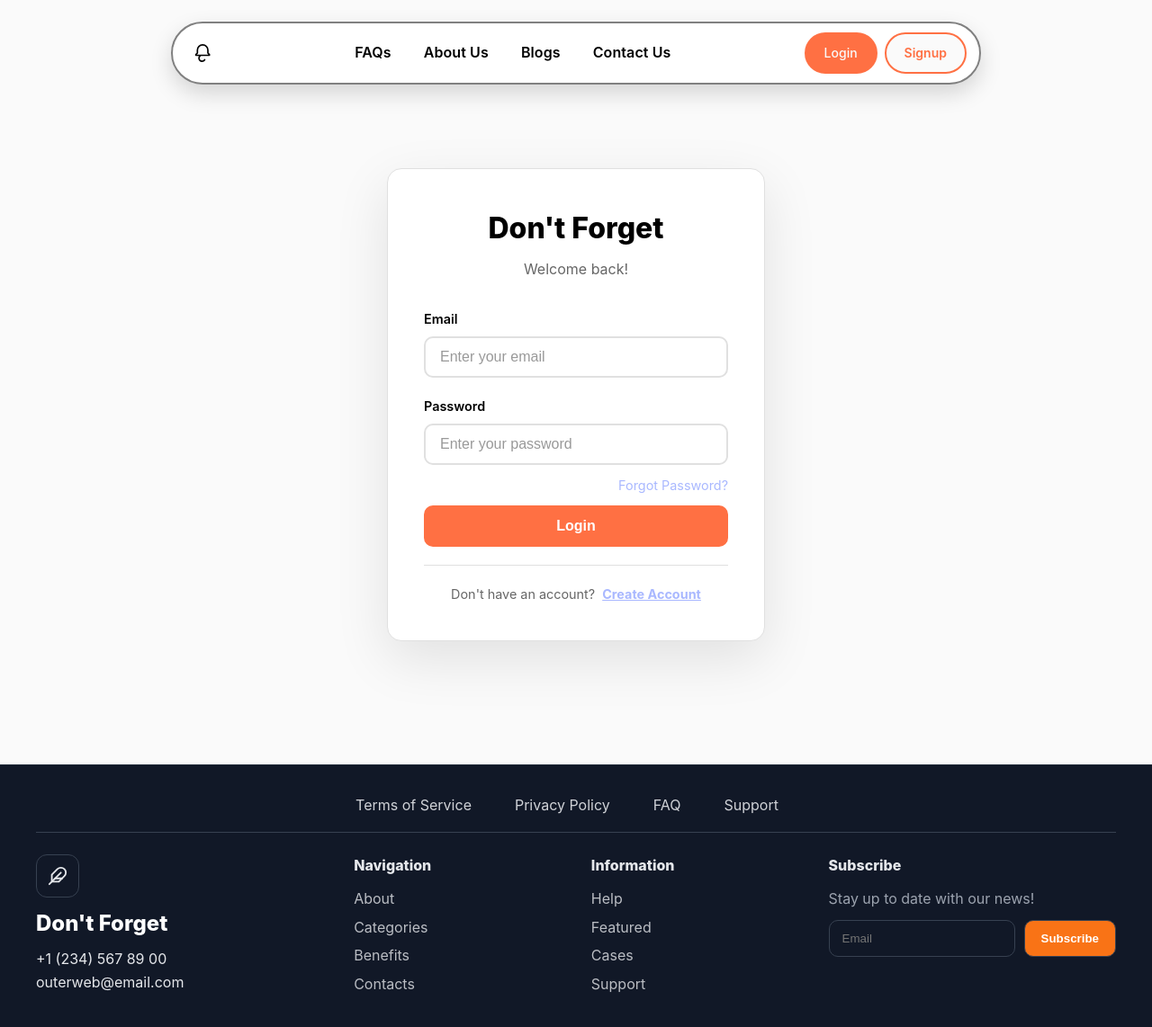
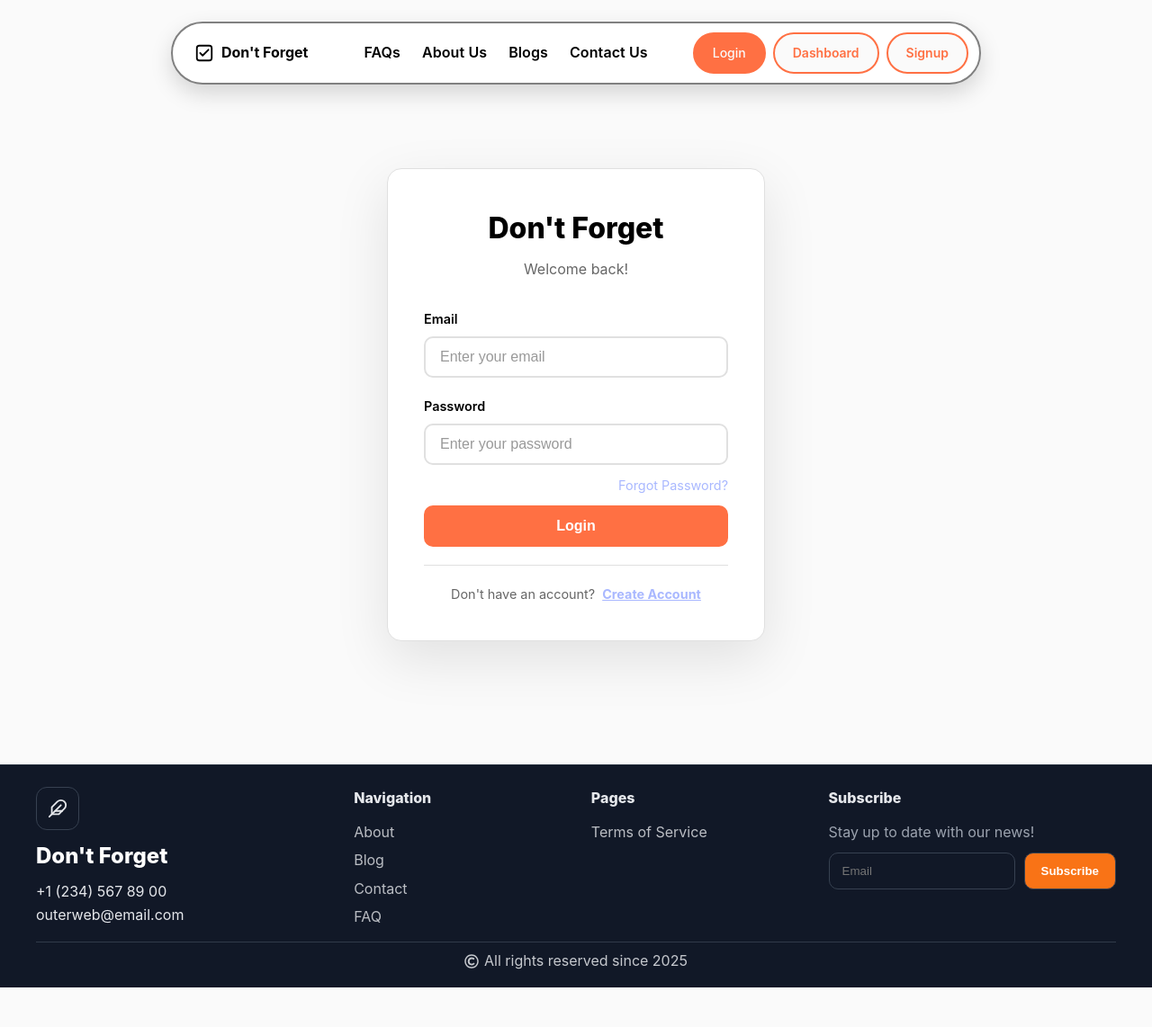
Before and after one commit to ZainManzoor2003/Dont-Forget-Tasks, a React (Vite) app in the folder client/: page /login in a window 1280 px wide. Shown: the top 1142 px of the page at 90% size. After the commit the page ends 1098 px from the top, so only its background shows below. Built offline with nearby package versions, Linux system fonts and the light colour scheme.

Commit message:
Refactor Header and SiteFooter components; enhance accessibility with ARIA attributes; update navigation links and styles; adjust layout in Homepage CSS for better alignment and spacing.

```diff
--- a/client/src/components/Header.jsx
+++ b/client/src/components/Header.jsx
@@ -6,10 +6,19 @@ const Header = () => {
 
   return (
     <header className="header nav-pill">
-      <div className="pill-left-icon" onClick={()=>navigate('/')}>
-        <svg width="20" height="20" viewBox="0 0 24 24" fill="none" xmlns="http://www.w3.org/2000/svg">
-          <path d="M13.73 21C12.97 22.25 11.61 23 10.12 23C7.89 23 6.07 21.18 6.07 18.95C6.07 17.46 6.82 16.1 8.07 15.34M18 8C18 4.13 14.87 1 11 1C7.13 1 4 4.13 4 8V12L2 14V15H20V14L18 12V8Z" stroke="currentColor" strokeWidth="2" strokeLinecap="round" strokeLinejoin="round"/>
+      <div
+        className="pill-left-icon"
+        onClick={()=>navigate('/')}
+        role="button"
+        aria-label="Go to homepage"
+        style={{ display: 'inline-flex', alignItems: 'center', gap: 8, cursor: 'pointer', whiteSpace: 'nowrap' }}
+      >
+        {/* Simple checklist icon as a logo */}
+        <svg width="22" height="22" viewBox="0 0 24 24" fill="none" xmlns="http://www.w3.org/2000/svg">
+          <rect x="3" y="3" width="18" height="18" rx="3" stroke="currentColor" strokeWidth="2"/>
+          <path d="M7 12L10 15L17 8" stroke="currentColor" strokeWidth="2" strokeLinecap="round" strokeLinejoin="round"/>
         </svg>
+        <span className="brand-text" style={{ fontWeight: 700, whiteSpace: 'nowrap' }}>Don't Forget</span>
       </div>
       <nav className="pill-nav">
         <Link to="/faq" className="pill-link">FAQs</Link>
@@ -19,6 +28,7 @@ const Header = () => {
       </nav>
       <div className="header-right" style={{ display: 'flex', gap: 8 }}>
         <Link to='/login' className="signin-btn" style={{ textDecoration: 'none', display: 'inline-block' }}>Login</Link>
+        <Link to='/dashboard' className="signup-btn" style={{ textDecoration: 'none', display: 'inline-block' }}>Dashboard</Link>
         <Link to="/signup" className="signup-btn" style={{ textDecoration: 'none', display: 'inline-block' }}>Signup</Link>
       </div>
     </header>
--- a/client/src/components/Homepage.css
+++ b/client/src/components/Homepage.css
@@ -27,19 +27,21 @@
   border: 2px solid gray;
   border-radius: 999px;
   box-shadow: 0 10px 25px rgba(0,0,0,0.15);
-  padding: 10px 14px;
-  gap: 14px;
+  padding: 10px 12px;
+  gap: 10px;
+  display: flex;
+  align-items: center;
 }
 
 .pill-left-icon {
-  width: 40px;
   height: 40px;
+  padding: 0 12px;
   background: #ffffff;
   color: var(--black);
   border-radius: 999px;
   display: flex;
   align-items: center;
-  justify-content: center;
+  gap: 8px;
   flex-shrink: 0;
   cursor: pointer;
 }
@@ -48,8 +50,9 @@
   display: flex;
   justify-content: center;
   align-items: center;
-  gap: 36px;
+  gap: 24px;
   flex: 1;
+  min-width: 0;
 }
 
 .pill-link {
@@ -701,7 +704,7 @@
 
 
 /* Footer */
-.site-footer { color: #e5e7eb; padding: 32px 40px 60px; border-top: 1px solid #1f2937; background: #111827; }
+.site-footer { color: #e5e7eb; padding: 24px 40px 16px; border-top: 1px solid #1f2937; background: #111827; }
 .footer-topbar { max-width:1200px; margin:0 auto 24px; padding-bottom:16px; border-bottom:1px solid #374151; display:flex; gap:28px; align-items:center; justify-content:center; }
 .footer-topbar .foot-link { color: #e5e7eb; text-decoration:none; margin-right:20px; opacity:0.9; }
 .footer-topbar .foot-link:hover { opacity:1; }
@@ -730,7 +733,7 @@
 }
 @media (max-width: 640px){
   .nav-pill{ width: calc(100% - 12px); padding: 8px; gap:8px; }
-  .pill-left-icon{ width: 36px; height: 36px; }
+  .pill-left-icon{ height: 36px; padding: 0 10px; }
   .pill-nav{ gap:16px; overflow-x:auto; -webkit-overflow-scrolling: touch; }
   .pill-nav::-webkit-scrollbar{ display:none; }
   .pill-link{ font-size: 14px; white-space: nowrap; }
@@ -742,7 +745,7 @@
 @media (max-width: 420px){
   .header{ top: 12px; }
   .nav-pill{ top:12px; padding:6px 8px; border-width:1px; }
-  .pill-left-icon{ width:32px; height:32px; }
+  .pill-left-icon{ height:32px; padding: 0 8px; }
   .pill-nav{ gap:12px; }
   .pill-link{ font-size:12px; }
 }
--- a/client/src/components/SiteFooter.jsx
+++ b/client/src/components/SiteFooter.jsx
@@ -1,17 +1,11 @@
 import React from 'react';
 import { Link } from 'react-router-dom';
 import { FiFeather } from 'react-icons/fi';
+import { FaRegCopyright } from 'react-icons/fa';
 
 const SiteFooter = () => {
   return (
     <footer className="site-footer">
-      <div className="footer-topbar">
-        <Link to="/privacy" className="foot-link"  rel="noopener noreferrer">Terms of Service</Link>
-        <Link to="/privacy" className="foot-link" rel="noopener noreferrer">Privacy Policy</Link>
-        <Link to="/faq" className="foot-link"  rel="noopener noreferrer">FAQ</Link>
-        <a href="#" className="foot-link">Support</a>
-        {/* <div className="foot-follow">Follow us :</div> */}
-      </div>
       <div className="footer-grid">
         <div className="foot-brand">
           <div className="foot-logo"><FiFeather /></div>
@@ -21,17 +15,14 @@ const SiteFooter = () => {
         </div>
         <div className="foot-col">
           <div className="foot-title">Navigation</div>
-          <a href="#about" className="foot-item">About</a>
-          <a href="#categories" className="foot-item">Categories</a>
-          <a href="#" className="foot-item">Benefits</a>
-          <a href="#contact" className="foot-item">Contacts</a>
+          <Link to="/about" className="foot-item">About</Link>
+          <Link to="/blog" className="foot-item">Blog</Link>
+          <Link to="/contact" className="foot-item">Contact</Link>
+          <Link to="/faq" className="foot-item">FAQ</Link>
         </div>
         <div className="foot-col">
-          <div className="foot-title">Information</div>
-          <a href="#" className="foot-item">Help</a>
-          <a href="#" className="foot-item">Featured</a>
-          <a href="#" className="foot-item">Cases</a>
-          <a href="#" className="foot-item">Support</a>
+          <div className="foot-title">Pages</div>
+          <Link to="/terms" className="foot-item">Terms of Service</Link>
         </div>
         <div className="foot-subscribe">
           <div className="foot-title">Subscribe</div>
@@ -42,6 +33,10 @@ const SiteFooter = () => {
           </form>
         </div>
       </div>
+      <div style={{ maxWidth: 1200, margin: '8px auto 0', paddingTop: 8, borderTop: '1px solid #374151', textAlign: 'center', opacity: 0.85, display: 'flex', alignItems: 'center', justifyContent: 'center', gap: 6 }}>
+        <FaRegCopyright aria-label="Copyright" />
+        <span>All rights reserved since 2025</span>
+      </div>
     </footer>
   );
 };
```
